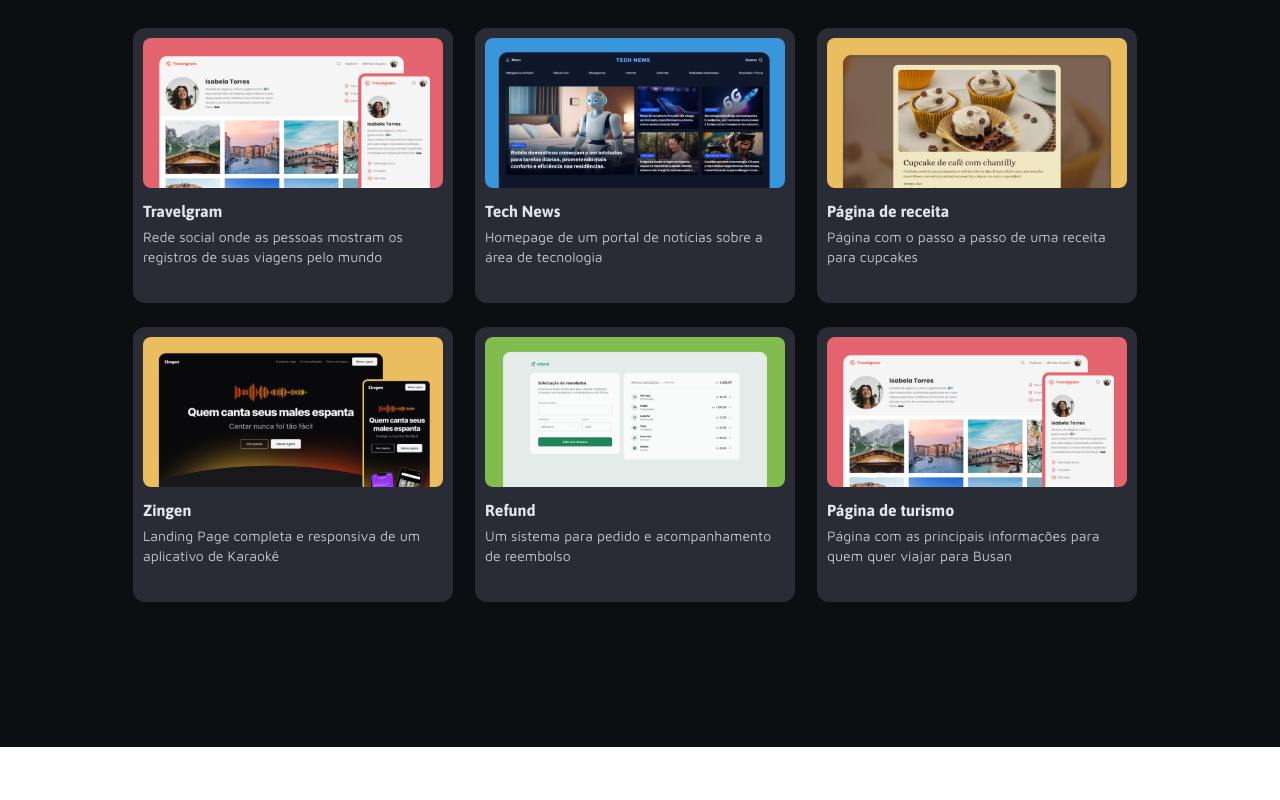
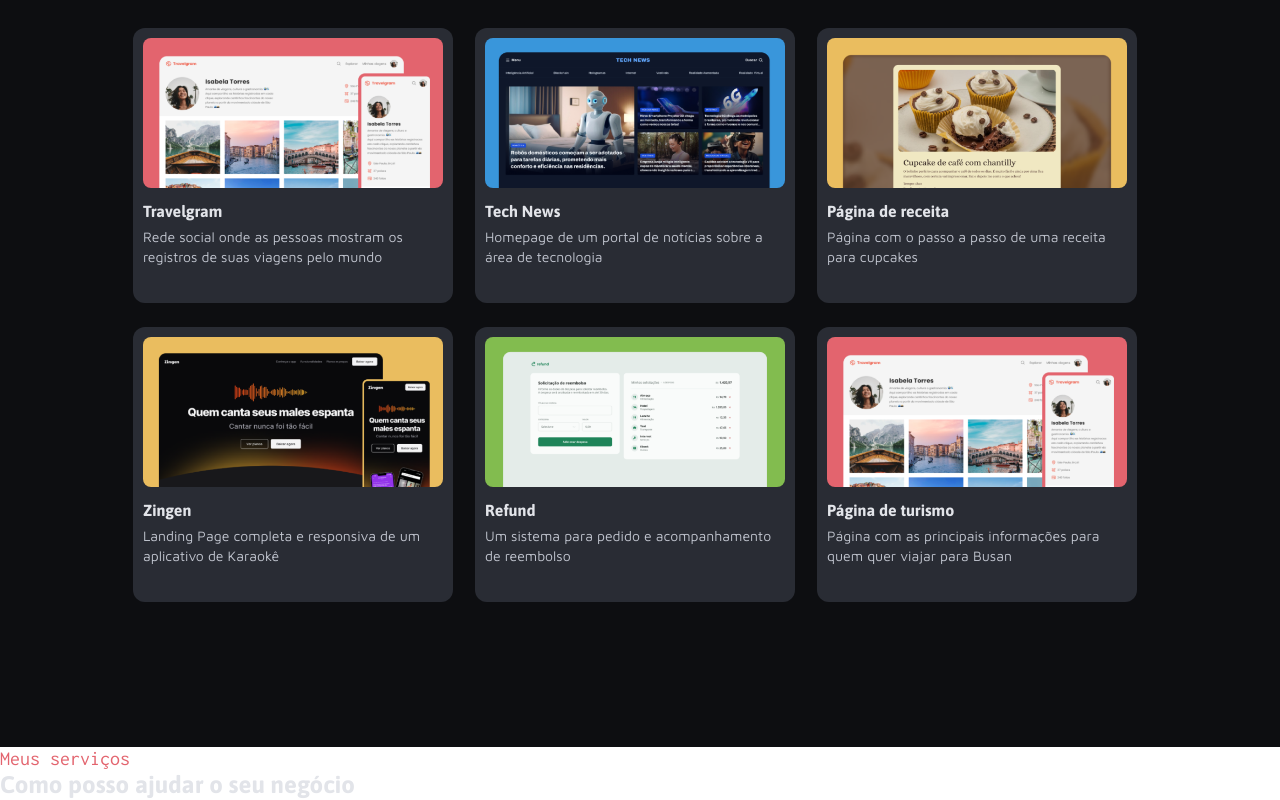
Before and after one commit to KevinDNunes/Portfolio-Dev, a plain HTML site: page index.html in a window 1280 px wide. Shown: the part 903-1703 px from the top of the page. Before the commit the page ends 1650 px from the top, so only its background shows below. Drawn offline with Linux system fonts and the light colour scheme.

Commit message:
Criando o section

```diff
--- a/assets/main.css
+++ b/assets/main.css
@@ -9,6 +9,7 @@ main {
 
 main h5 {
   font-family: "Inconsolata", serif;
+  font-weight: 400;
   font-size: 20px;
   line-height: 120%;
 
--- /dev/null
+++ b/assets/section.css
@@ -0,0 +1,16 @@
+.services h5 {
+  font-family: "Inconsolata", serif;
+  font-weight: 400;
+  font-size: 20px;
+  line-height: 120%;
+
+  color: var(--red);
+  }
+
+  .services h3 {
+    font-family: "Asap", serif;
+    font-weight: 700;
+    font-size: 24px;
+    line-height: 120%;
+    color: var(--gray-600);
+  }
--- a/assets/style.css
+++ b/assets/style.css
@@ -1,3 +1,4 @@
 @import url(global.css);
 @import url(header.css);
 @import url(main.css);
+@import url(section.css);
--- a/index.html
+++ b/index.html
@@ -98,5 +98,16 @@
     </div>
     </div>
   </main>
+
+  <section>
+    <div class="services">
+      <h5>Meus serviços</h5>
+      <h3>Como posso ajudar o seu negócio</h3>
+    </div>
+  </section>
+
+  <div class="servi">
+
+  </div>
 </body>
 </html>
```
